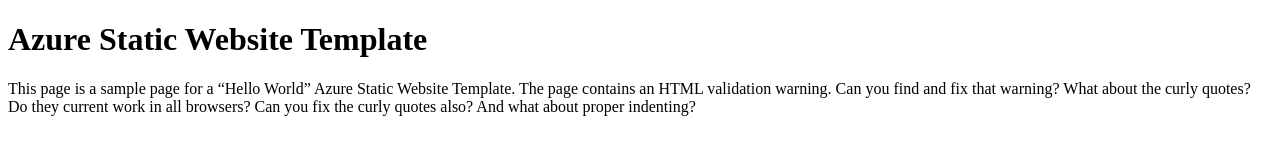
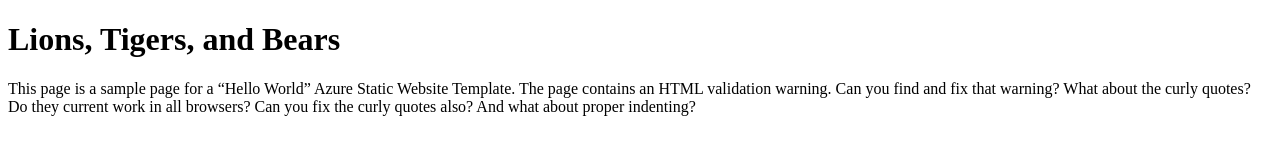
Before and after one commit to coltin14/lions-tigers, a plain HTML site: page index.html in a window 1280 px wide. Drawn offline with Linux system fonts and the light colour scheme.

Commit message:
Updated lions-tiger

```diff
--- a/index.html
+++ b/index.html
@@ -2,10 +2,10 @@
 <html lang="en-US">
 <head>
     <meta charset="UTF-8">
-    <title>Hello World</title>
+    <title>Lions and Tigers</title>
 </head>
 <body>
-  <h1>Azure Static Website Template</h1>
+  <h1>Lions, Tigers, and Bears</h1>
   <p>This page is a sample page for a “Hello World” Azure Static Website Template. The page contains an HTML validation warning.
   Can you find and fix that warning? What about the curly quotes? Do they current work in all browsers? Can you fix the curly
   quotes also? And what about proper indenting?</p>
```
